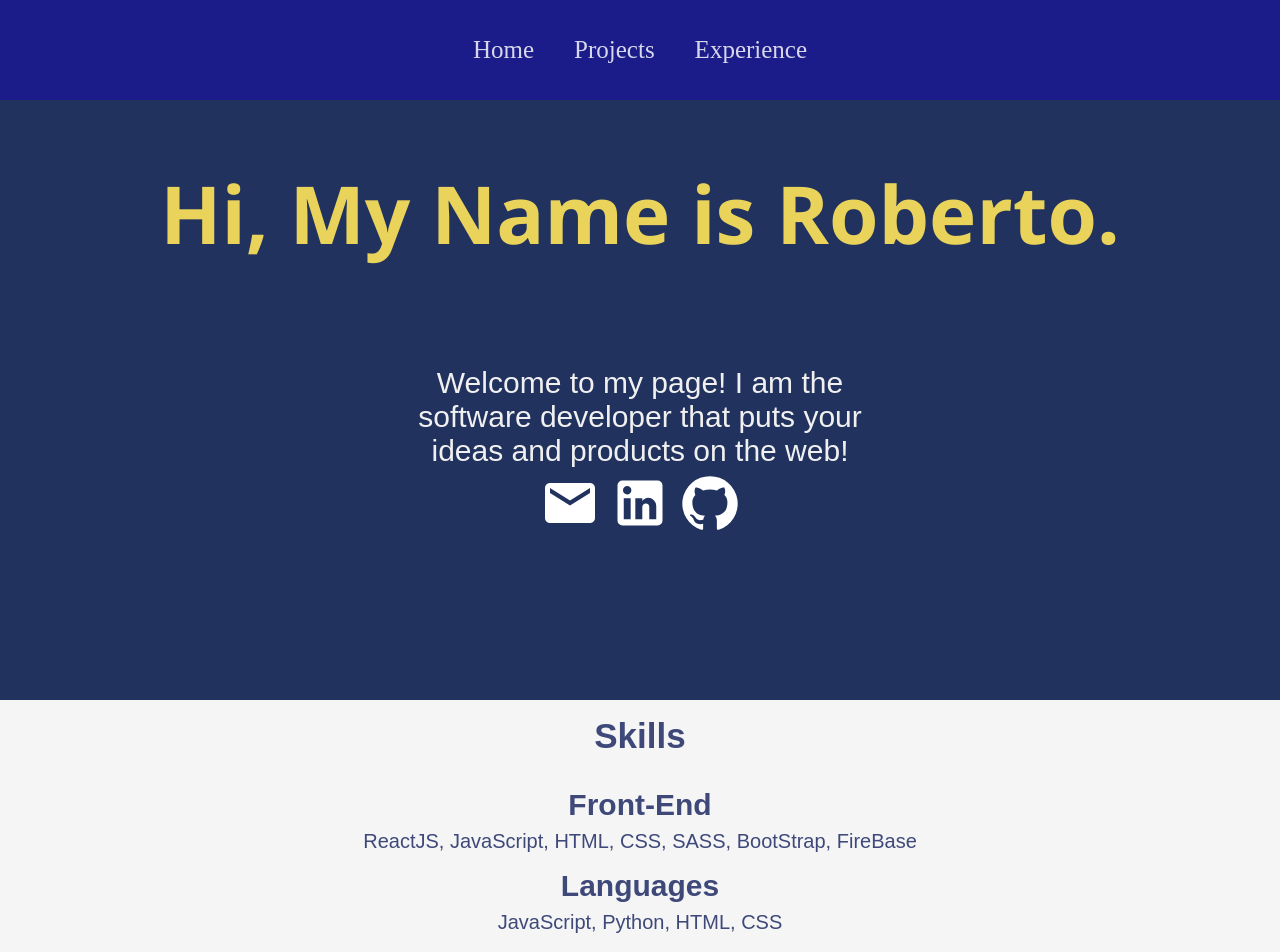
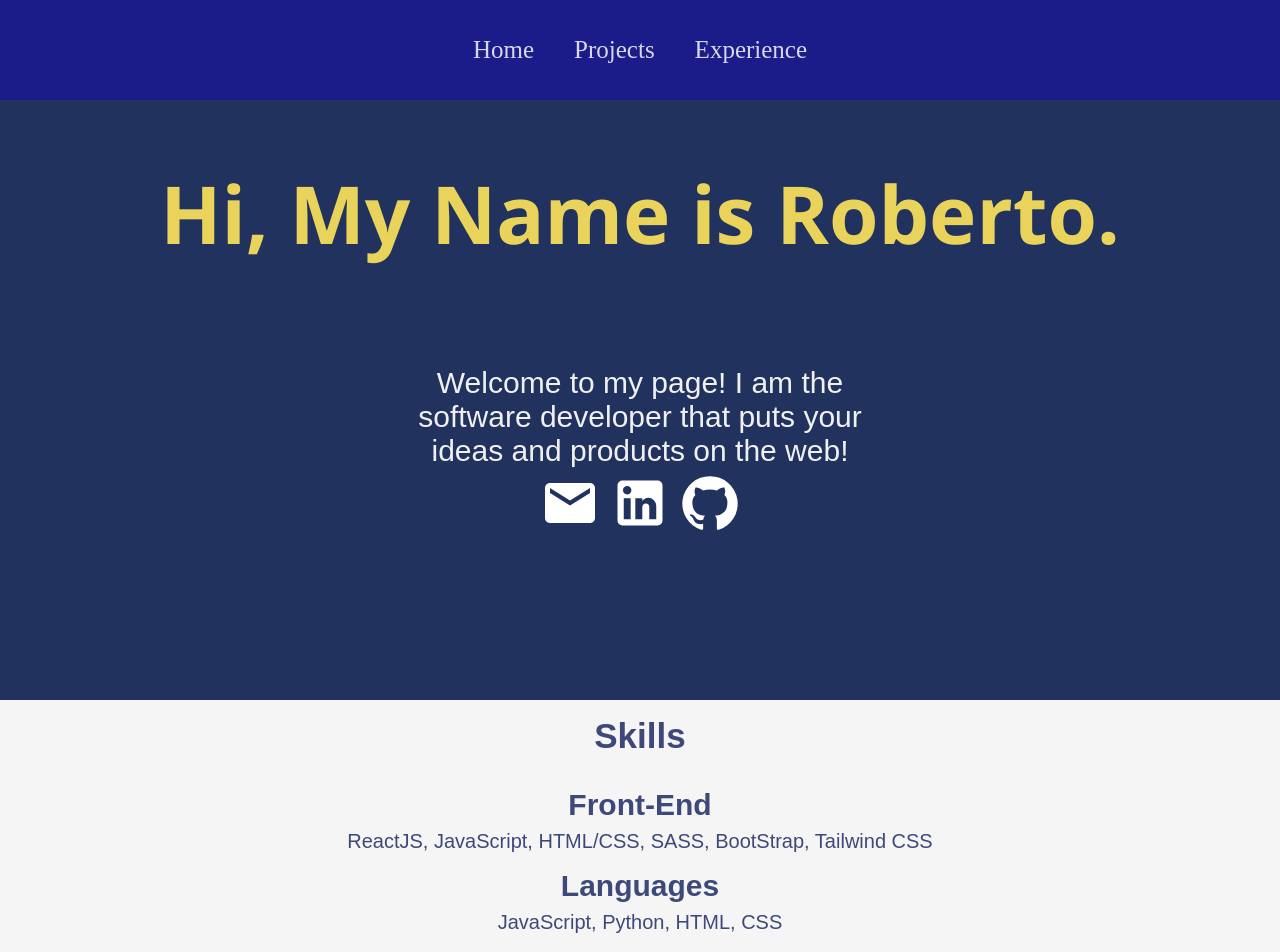
Before and after one commit to ragranato/react-portfolio, a React (Create React App) app: page / in a window 1280 px wide. Shown: the top 952 px of the page. Built offline with nearby package versions, Linux system fonts and the light colour scheme.

Commit message:
Updated Home page

```diff
--- a/src/pages/Home.jsx
+++ b/src/pages/Home.jsx
@@ -25,7 +25,7 @@ function Home() {
           <li className="item">
             <h2>Front-End</h2>
             <span>
-              ReactJS, JavaScript, HTML, CSS, SASS, BootStrap, FireBase
+              ReactJS, JavaScript, HTML/CSS, SASS, BootStrap, Tailwind CSS
             </span>
           </li>
           <li className="item">
```
